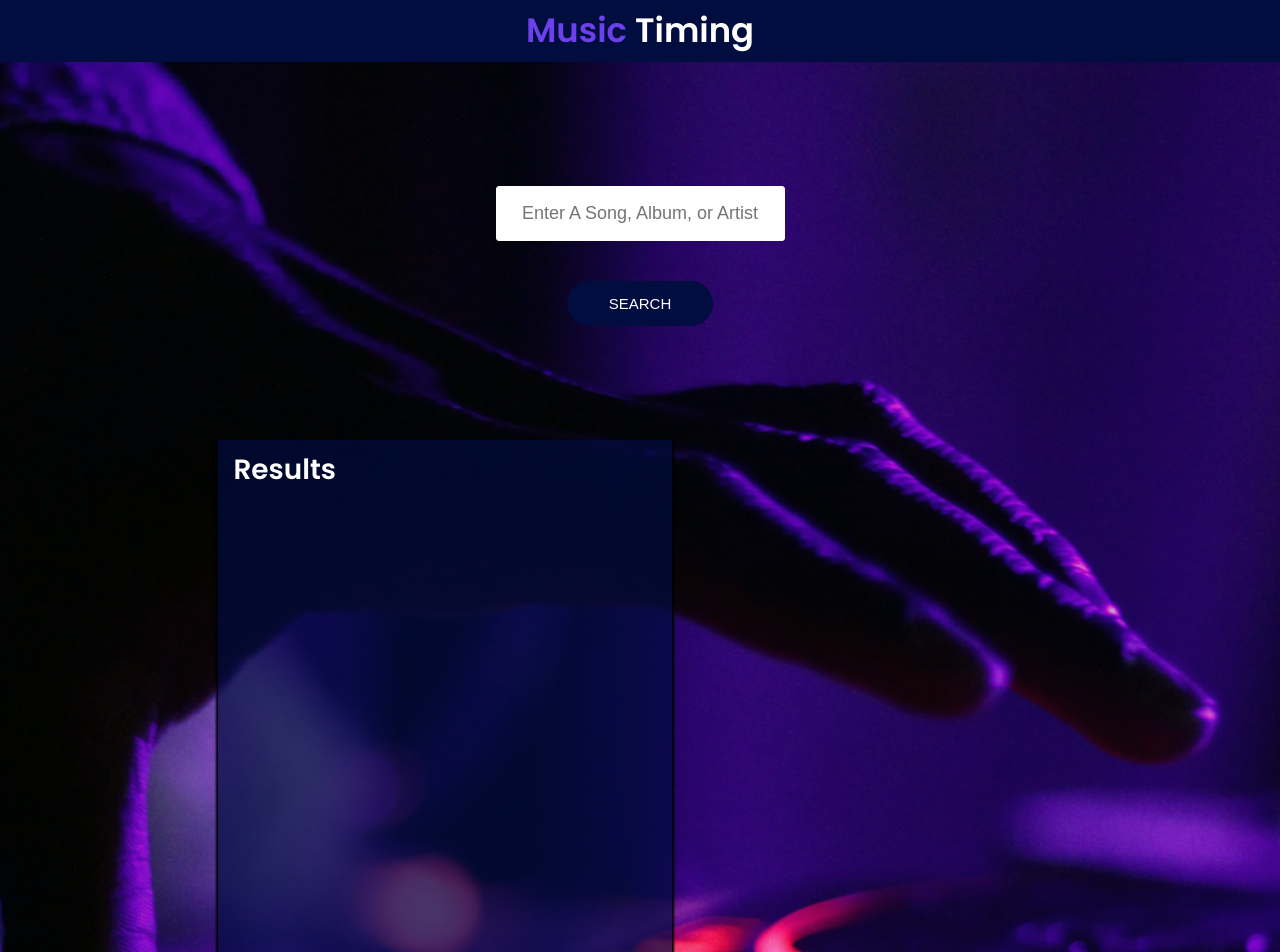
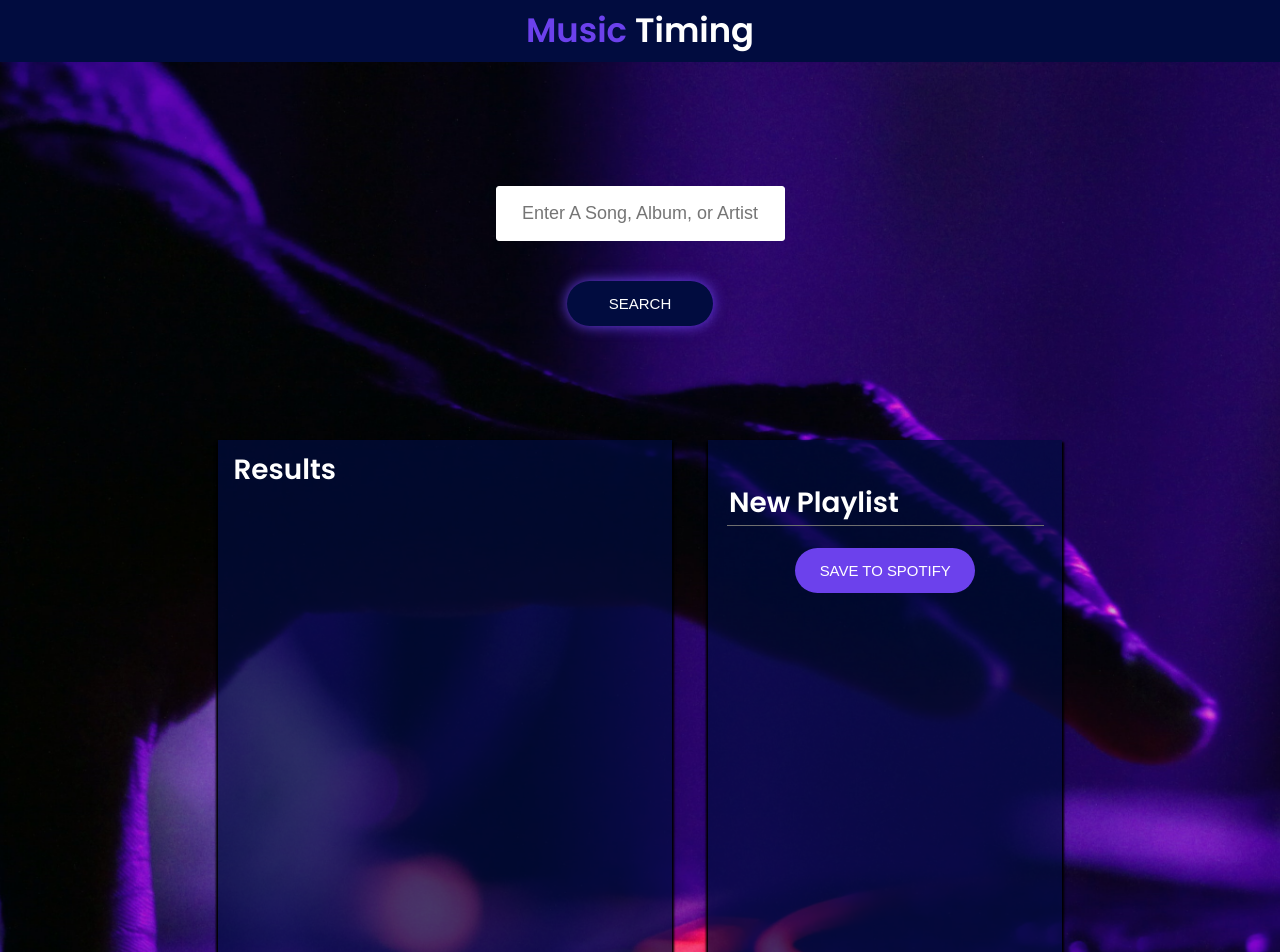
Before and after one commit to StyvenSoft/music-timing, a React (Create React App) app: page / in a window 1280 px wide. Shown: the top 952 px of the page. Built offline with nearby package versions, Linux system fonts and the light colour scheme.

Commit message:
Create component Playlist

```diff
--- a/src/Components/App/App.js
+++ b/src/Components/App/App.js
@@ -2,6 +2,7 @@
 import './App.css';
 import SearchBar from '../SearchBar/SearchBar';
 import SearchResults from '../SearchResults/SearchResults';
+import Playlist from '../Playlist/Playlist'
 
 class App extends React.Component {
   render() {
@@ -12,7 +13,7 @@
           <SearchBar />
           <div className="App-playlist">
             <SearchResults />
-            {/* <Playlist /> */}
+            <Playlist />
           </div>
         </div>
       </div>
--- /dev/null
+++ b/src/Components/Playlist/Playlist.css
@@ -0,0 +1,52 @@
+.Playlist {
+    display: flex;
+    flex-direction: column;
+    align-items: center;
+    overflow-y: scroll;
+    width: 37%;
+    max-height: 950px;
+    padding: 2.27rem 1.16rem;
+    background-color: rgba(1, 12, 63, 0.7);
+    box-shadow: 0 4px 2px 2px #000000;
+  }
+
+  .Playlist input {
+    width: 100%;
+    border: 0;
+    outline: 0;
+    background: transparent;
+    border-bottom: 1px solid #6f6f6f;
+    font-family: 'Poppins', sans-serif;
+    font-size: 1.55rem;
+    color: #fff;
+  }
+
+  .Playlist-save {
+    cursor: pointer;
+    width: 10rem;
+    padding: .77rem 0;
+    border-radius: 54px;
+    border-width: 0px;
+    margin-top: 1.27rem;
+    background-color: #6c41ec;
+    text-align: center;
+    font-size: .83rem;
+    transition: background-color .25s;
+    color: #fff;
+    font-weight: 500;
+  }
+
+  .Playlist-save:hover {
+    background-color: rgba(108, 65, 233, .7);
+  }
+
+  ::-webkit-scrollbar {
+      width: 0px;
+      background: transparent;
+  }
+
+  @media only screen and (max-width: 1020px) {
+    .Playlist {
+      width: 90%;
+    }
+  }
--- /dev/null
+++ b/src/Components/Playlist/Playlist.js
@@ -0,0 +1,16 @@
+import React from 'react';
+import './Playlist.css';
+
+class Playlist extends React.Component {
+    render() {
+        return(
+            <div className="Playlist">
+                <input defaultValue={"New Playlist"}/>
+                {/* <!-- Add a TrackList component --> */}
+                <button className="Playlist-save">SAVE TO SPOTIFY</button>
+            </div>
+        )
+    }
+}
+
+export default Playlist;
--- a/src/Components/SearchBar/SearchBar.css
+++ b/src/Components/SearchBar/SearchBar.css
@@ -33,6 +33,9 @@
     border: 0px;
     color: #fff;
     font-weight: 500;
+    -webkit-box-shadow: 0px 0px 14px 0px rgba(108,65,236,1);
+    -moz-box-shadow: 0px 0px 14px 0px rgba(108,65,236,1);
+    box-shadow: 0px 0px 14px 0px rgba(108,65,236,1);
   }
 
   .SearchButton:hover {
```
